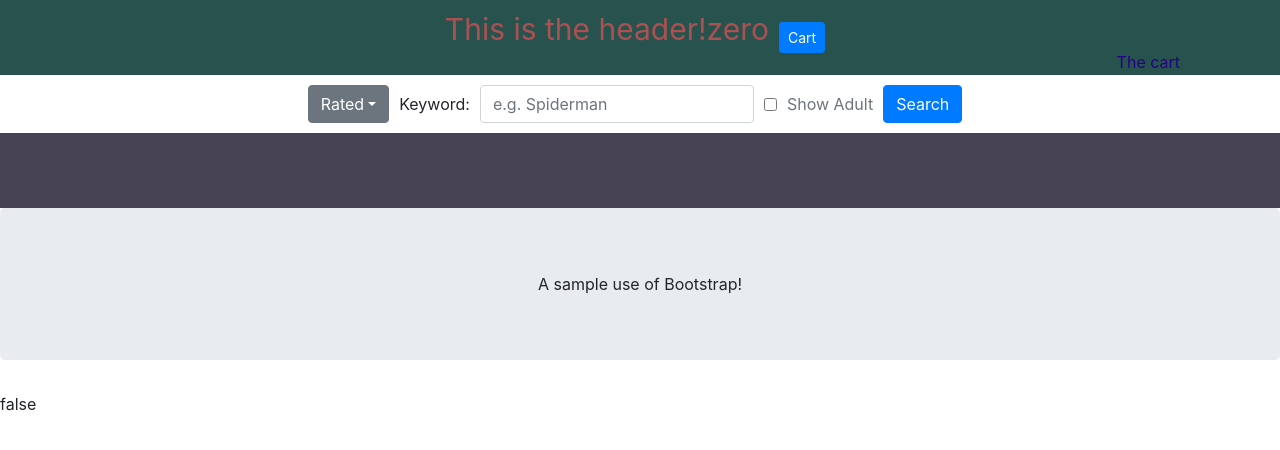
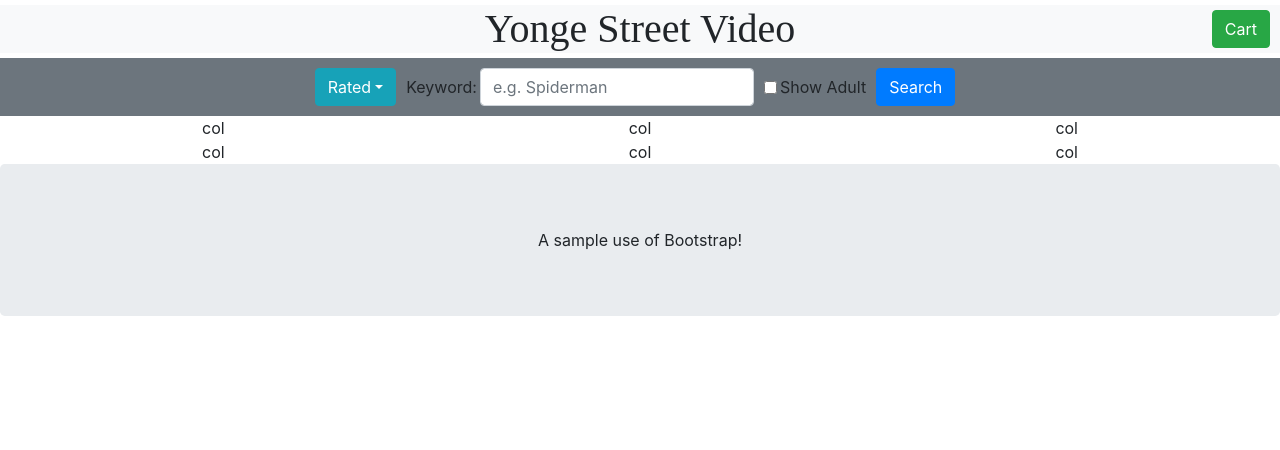
Before and after one commit to CheukHoYun/app_for_achievers, a React (Create React App) app: page / in a window 1280 px wide. Shown: the top 450 px of the page. Built offline with nearby package versions, Linux system fonts and the light colour scheme; no server answers; some icons are missing.

Commit message:
regular commit

```diff
--- a/src/components/App.css
+++ b/src/components/App.css
@@ -1,3 +1,4 @@
+@import url("//netdna.bootstrapcdn.com/bootstrap/3.0.0/css/bootstrap-glyphicons.css");
 .content {
   height: 75px;
   background-color: rgb(70, 65, 83);
--- a/src/components/App.js
+++ b/src/components/App.js
@@ -1,6 +1,5 @@
 import React, { Component } from "react";
 import "./App.css";
-import "bootstrap/dist/css/bootstrap.css";
 import Content from "./Content";
 import Footer from "./Footer";
 import Header from "./Header";
@@ -14,15 +13,19 @@ class App extends Component {
       showCart: false,
     };
   }
+
+  handleToggle = () => {
+    this.setState({ showCart: !this.state.showCart });
+  };
+
   render() {
     return (
       <div>
-        <Header />
+        <Header onToggle={this.handleToggle} />
         <ToolBar />
         <Content />
         <Footer />
-        <Cart />
-        {this.state.showCart.toString()}
+        {this.state.showCart ? <Cart /> : null}
       </div>
     );
   }
--- a/src/components/Content.js
+++ b/src/components/Content.js
@@ -19,9 +19,19 @@ class Content extends Component {
   render() {
     console.log(this.state.movie);
     return (
-      <main className="content">
-        {/* <div>{this.state.movie.title}</div> */}
-      </main>
+      <div className="container-fluid">
+        {" "}
+        <div class="row">
+          <div class="col d-flex justify-content-center">col</div>
+          <div class="col d-flex justify-content-center">col</div>
+          <div class="col d-flex justify-content-center">col</div>
+          <div class="w-100"></div>
+          <div class="col d-flex justify-content-center">col</div>
+          <div class="col d-flex justify-content-center">col</div>
+          <div class="col d-flex justify-content-center">col</div>
+          <div class="w-100"></div>
+        </div>{" "}
+      </div>
     );
   }
 }
--- a/src/components/Header.js
+++ b/src/components/Header.js
@@ -8,12 +8,6 @@ class Header extends Component {
     };
   }
 
-  handleClick = () => {
-    this.setState((prev) => {
-      return { count: prev.count + 1 };
-    });
-  };
-
   countNumber = (n) => {
     if (n > 0) return n;
     else return "zero";
@@ -22,17 +16,25 @@ class Header extends Component {
   render() {
     const buttonStyle = {};
     return (
-      <header className="header">
-        <p>This is the header!</p>
-        <p>{this.countNumber(this.state.count)}</p>
+      <div className="container-fluid bg-light">
+        <h1
+          style={{
+            textAlign: "center",
+            margin: 5,
+            fontFamily: "Snell Roundhand, cursive",
+          }}
+        >
+          Yonge Street Video
+        </h1>
         <button
-          style={{ margin: 10 }}
-          className="btn btn-primary btn-sm"
-          onClick={this.handleClick}
+          style={{ position: "absolute", right: 0, top: 0, margin: 10 }}
+          type="button"
+          className="btn btn-success"
+          onClick={this.props.onToggle}
         >
-          Cart
+          <span class="glyphicon glyphicon-shopping-cart"></span> Cart
         </button>
-      </header>
+      </div>
     );
   }
 }
--- a/src/components/ToolBar.js
+++ b/src/components/ToolBar.js
@@ -4,12 +4,12 @@ class ToolBar extends Component {
   state = {};
   render() {
     return (
-      <div className="row justify-content-center">
+      <div className="row justify-content-center bg-secondary">
         <form className="form-inline">
           <div className="form-group">
             <div class="dropdown">
               <button
-                class="btn btn-secondary dropdown-toggle"
+                class="btn btn-info dropdown-toggle"
                 type="button"
                 id="dropdownMenuButton"
                 data-toggle="dropdown"
@@ -42,7 +42,10 @@ class ToolBar extends Component {
                 </a>
               </div>
             </div>
-            <label style={{ margin: 10 }} for="keyword">
+            <label
+              style={{ "margin-left": 10, "margin-right": 3 }}
+              for="keyword"
+            >
               Keyword:{" "}
             </label>
             <input
@@ -54,9 +57,9 @@ class ToolBar extends Component {
             ></input>
           </div>
           <div className="checkbox">
-            <label className="text-muted">
+            <label>
               <input
-                style={{ margin: 10 }}
+                style={{ "margin-left": 10, "margin-right": 3 }}
                 type="checkbox"
                 name="show_adult"
               ></input>
--- a/src/index.js
+++ b/src/index.js
@@ -5,6 +5,7 @@ import App from "./components/App";
 import "bootstrap";
 import "bootstrap/dist/css/bootstrap.css";
 import "bootstrap/dist/js/bootstrap.js";
+import "typeface-roboto";
 import $ from "jquery";
 import Popper from "popper.js";
 
```
Also changed, not shown: src/components/Movie.js (added, +10 -0 lines), 1 other file (tests, documents, lock files or other folders).
